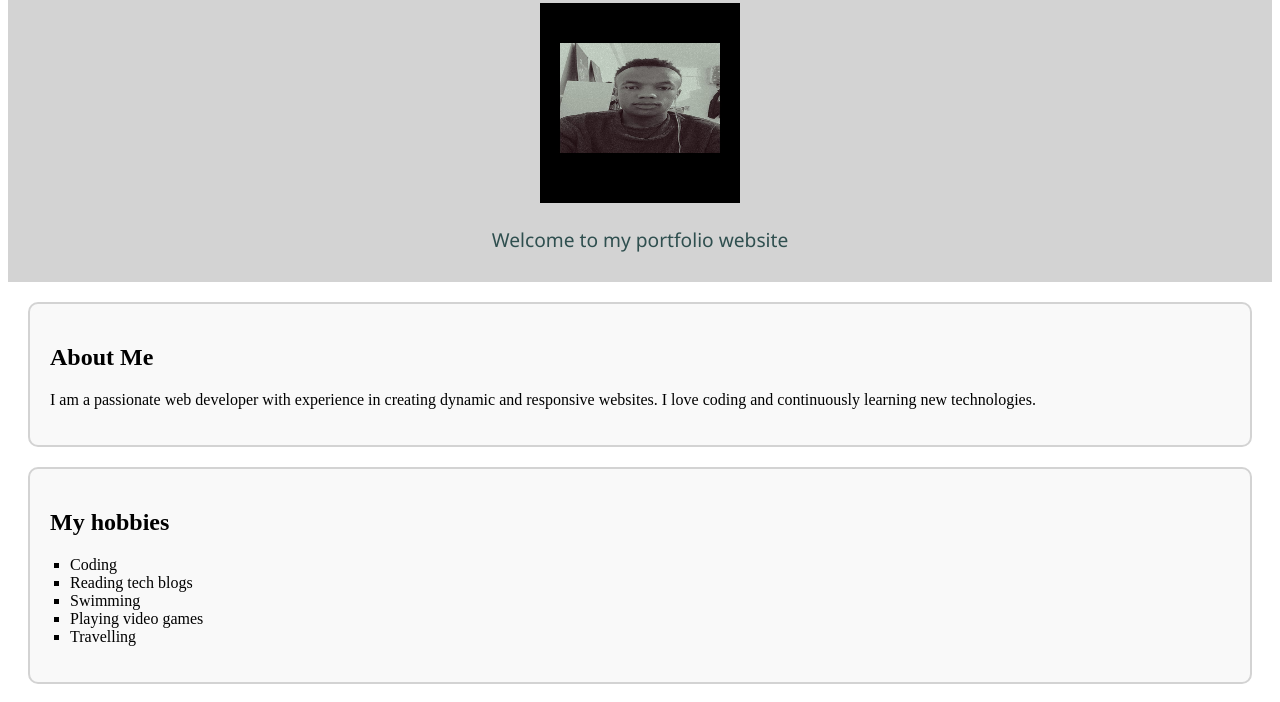
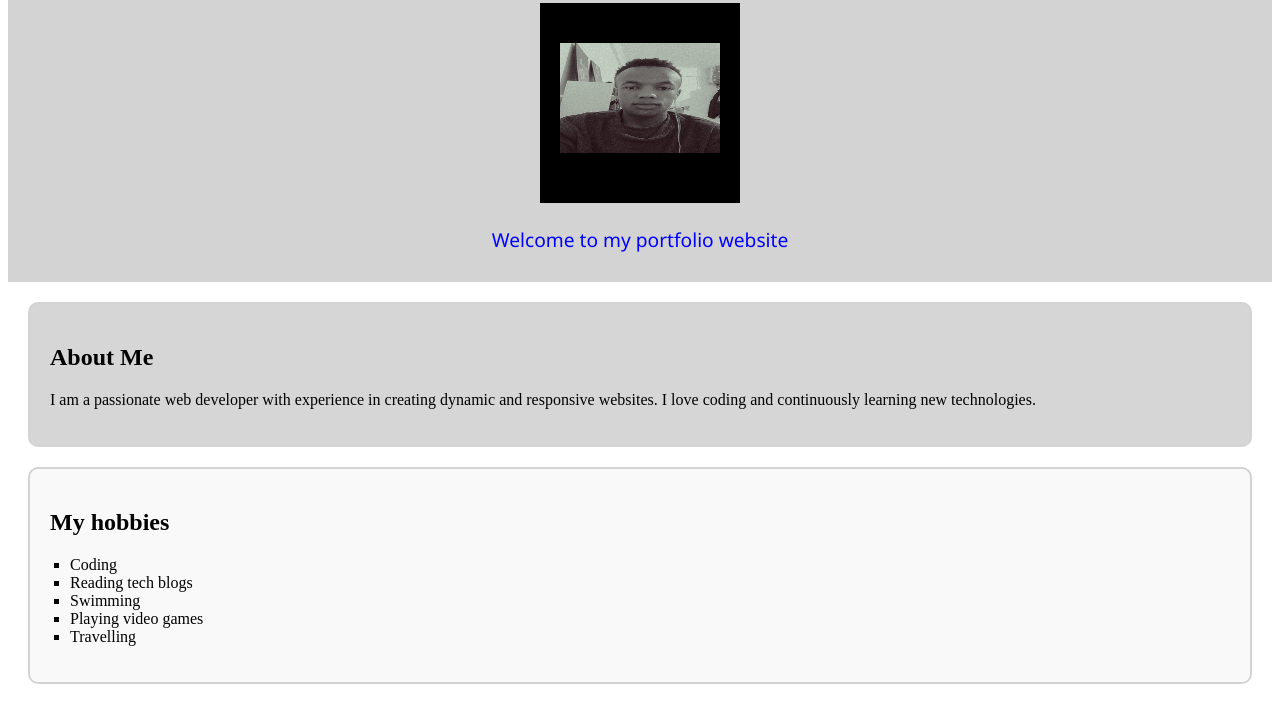
Before and after one commit to kimani-25-kikis/Portfolio-Joshua, a plain HTML site: page index.html in a window 1280 px wide. Shown: the part 98-800 px from the top of the page. Drawn offline with Linux system fonts and the light colour scheme.

```diff
--- a/style.css
+++ b/style.css
@@ -19,14 +19,14 @@ h1{
 .header p{
     font-family: 'Segoe UI', Tahoma, Geneva, Verdana, sans-serif;
     font-size: 1.2em;
-    color: darkslategray;
+    color: blue;
 }
 .about-me{
     margin: 20px;
     padding: 20px;
     border: 2px solid lightgrey;
     border-radius: 10px;
-    background-color: #f9f9f9;
+    background-color: #3333;
 }
 .hobbies{
     margin: 20px;
```
